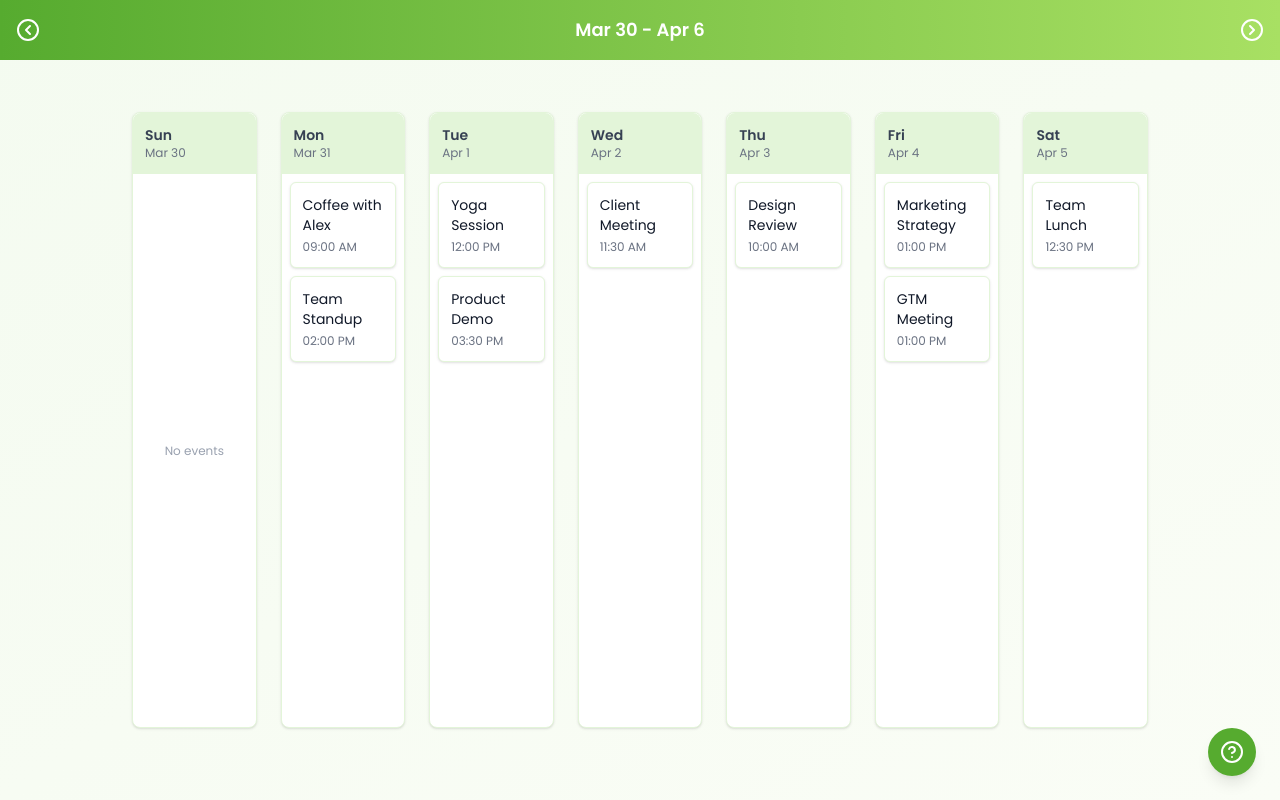
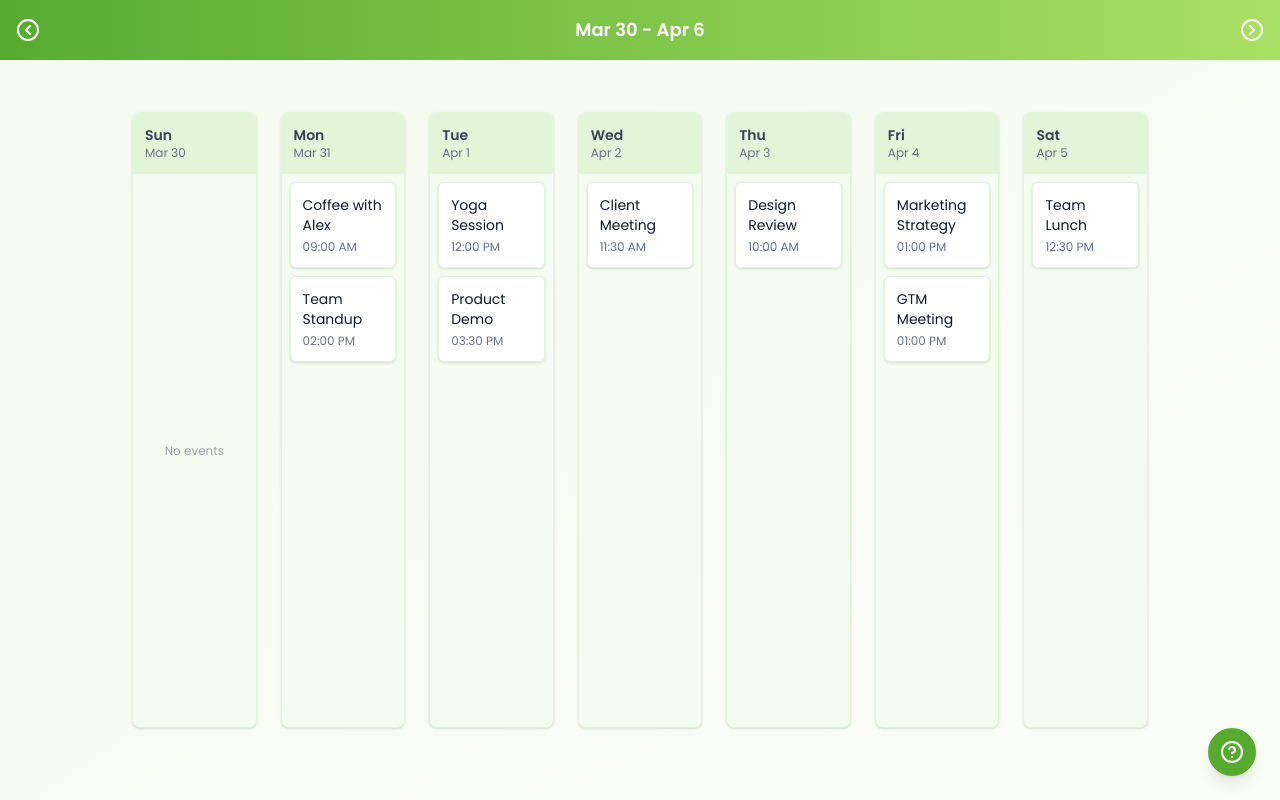
Before and after one commit to ashwin-maurya/calendar-kanban, a Next.js app: page / in a window 1280 px wide. Built offline with nearby package versions, Linux system fonts and the light colour scheme.

Commit message:
Fixed bugs and add sorted events

```diff
--- a/src/components/CalendarHeader.tsx
+++ b/src/components/CalendarHeader.tsx
@@ -56,7 +56,6 @@ export default function CalendarHeader({
     delta: 50,
   });
 
-  // Update visible week when active date changes to a different week
   useEffect(() => {
     const currentWeekStart = startOfWeek(currentDate, { weekStartsOn: 0 });
     if (
@@ -67,12 +66,11 @@ export default function CalendarHeader({
     }
   }, [currentDate]);
 
-  // Add keyboard navigation for desktop
   useEffect(() => {
     if (isMobile) return;
 
     const handleKeyDown = (e: KeyboardEvent) => {
-      if (e.altKey) {
+      if (e.ctrlKey) {
         if (e.key === "ArrowLeft") {
           setCurrentDate(subWeeks(currentDate, 1));
         } else if (e.key === "ArrowRight") {
--- a/src/components/DayColumn.tsx
+++ b/src/components/DayColumn.tsx
@@ -31,9 +31,12 @@ export default function DayColumn({
       const event = updated[fromDate]?.find((e) => e.id === eventId);
       if (!event) return prev;
       updated[fromDate] = updated[fromDate].filter((e) => e.id !== eventId);
-      updated[toDate] = [...(updated[toDate] || []), event].sort((a, b) =>
-        a.time.localeCompare(b.time)
-      );
+      updated[toDate] = [...(updated[toDate] || []), event].sort((a, b) => {
+        // Convert time to 24-hour format for comparison
+        const timeA = new Date(`1970/01/01 ${a.time}`);
+        const timeB = new Date(`1970/01/01 ${b.time}`);
+        return timeA.getTime() - timeB.getTime();
+      });
       if (!updated[fromDate].length) delete updated[fromDate];
       return updated;
     });
@@ -63,7 +66,7 @@ export default function DayColumn({
     <div
       ref={dropRef}
       data-date={format(date, "yyyy-MM-dd")}
-      className={`flex flex-col h-full bg-white rounded-lg shadow-sm border border-[#E3F5D9] transition-all duration-300 w-full ${
+      className={`flex flex-col h-full bg-[#F4FBF0] rounded-lg shadow-sm border border-[#E3F5D9] transition-all duration-300 w-full ${
         isOver ? "ring-2 ring-[#56ab2f]" : ""
       }`}
     >
--- a/src/components/InfoPage.tsx
+++ b/src/components/InfoPage.tsx
@@ -79,7 +79,7 @@ export default function InfoPage({ onClose }: InfoPageProps) {
               <ul className="list-disc max-sm:text-sm  pl-6 space-y-2 text-gray-700">
                 <li>
                   On Desktop, Use the arrow buttons in the header to navigate
-                  between weeks or use the alt + arrow keys
+                  between weeks or use the ctrl + arrow keys
                 </li>
                 <li>Double-click on the left/right edges to jump a week</li>
                 <li>On mobile, swipe left/right to navigate between days</li>
```
